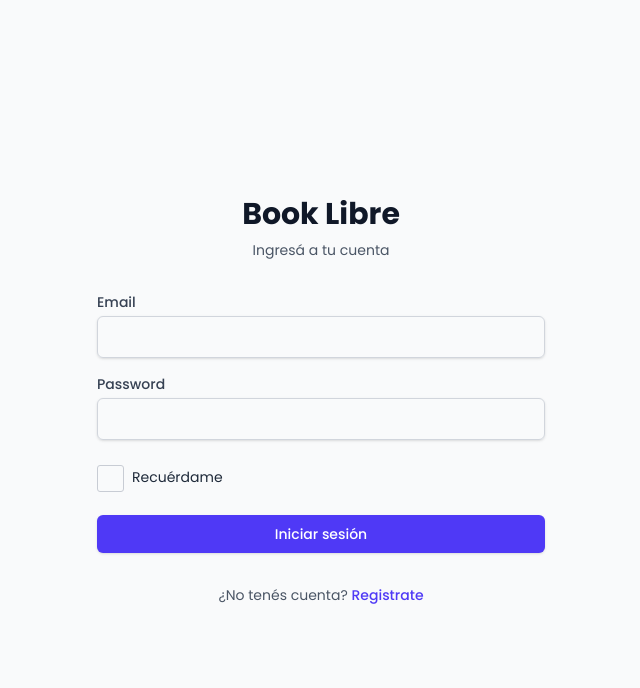
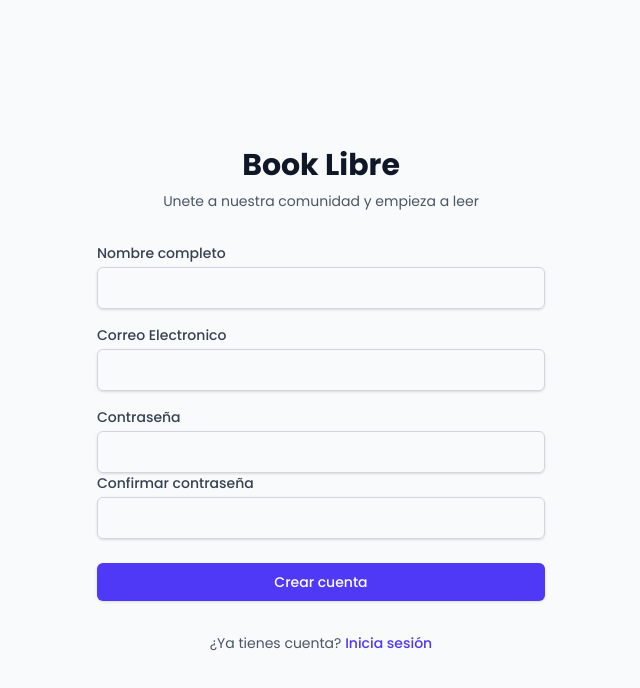
Before and after one commit to Maxi-Andres/booklibre-frontend, a React (Vite) app: page /registrarse in a window 1280 px wide. Before the commit this address led to /login. Shown: the top 688 px of the page, without its empty margins (319-959 px from the left). Built offline with nearby package versions, Linux system fonts and the light colour scheme.

Commit message:
routes names to spanish

```diff
--- a/src/App.tsx
+++ b/src/App.tsx
@@ -8,7 +8,7 @@ import LoanDetails from "@/pages/LoanDetails"
 import { useAuth } from "./context/AuthContext"
 import { ToastContainer } from "react-toastify"
 import "react-toastify/dist/ReactToastify.css"
-import { Login } from "@/pages/login"
+import { Login } from "@/pages/Login"
 import EditBook from "@/pages/EditBook"
 import { Register } from "./pages/Register"
 
@@ -23,14 +23,14 @@ function App() {
       <Routes>
         {/* Rutas públicas - siempre disponibles */}
         <Route path="/login" element={!user ? <Login /> : <Navigate to="/" replace />} />
-        <Route path="/register" element={!user ? <Register /> : <Navigate to="/" replace />} />
+        <Route path="/registrarse" element={!user ? <Register /> : <Navigate to="/" replace />} />
 
         {/* Rutas privadas */}
         <Route element={<PrivateLayer />}>
           <Route path="/" element={<Home />} />
-          <Route path="/book-detail/:id" element={<BookDetail />} />
+          <Route path="/detalle-de-libro/:id" element={<BookDetail />} />
           <Route path="/prestamos-de-libros" element={<LoanDetails />} />
-          <Route path="/profile" element={<Profile />} />
+          <Route path="/perfil" element={<Profile />} />
           <Route path="/editar-libro/:id" element={<EditBook />} />
           <Route path="/crear-libro" element={<EditBook />} />
         </Route>
--- a/src/components/NavBar.tsx
+++ b/src/components/NavBar.tsx
@@ -12,7 +12,7 @@ import { useUserProfile } from "@/context/UserProfileContext"
 const navigation = [
   { name: "Inicio", href: "/", current: true },
   { name: "Mis Préstamos", href: "/prestamos-de-libros", current: false },
-  { name: "Perfil", href: "/profile", current: false },
+  { name: "Perfil", href: "/perfil", current: false },
 ]
 
 export default function NavBar() {
@@ -69,7 +69,7 @@ export default function NavBar() {
               </span>
             </div>
 
-            <Link to={"/profile"}>
+            <Link to={"/perfil"}>
               <img
                 alt="User avatar"
                 src={userProfile.img ? `http://localhost:9000/${userProfile.img}` : '/assets/default-img.png'}
--- a/src/components/ProfileBook.tsx
+++ b/src/components/ProfileBook.tsx
@@ -64,7 +64,7 @@ export default function ProfileBook({
   return (
     <div className="flex h-25 items-center justify-center gap-4 pl-2 pr-2">
       <img src={bookImg} alt="" className="h-23 w-15 rounded-lg" />
-      <div className="min-w-0 flex-1">
+      <div className="min-w-0 flex-1 max-w-65">
         <p className="truncate">{bookName}</p>
         <p className="truncate">{bookAuthor}</p>
         <p className="truncate">{bookGender}</p>
--- a/src/pages/EditBook.tsx
+++ b/src/pages/EditBook.tsx
@@ -65,14 +65,14 @@ import { BookType, BookTypeLabels } from "@/types/bookType"
             await bookService.updateBook(Number(id), book)
             showToast.success('Libro actualizado con éxito, redirigiendote a tu perfil')
             setTimeout(() => {
-              navigate('/profile', { state: { refreshBooks: true } })
+              navigate('/perfil', { state: { refreshBooks: true } })
             }, 4000)
 
         } else {
             await bookService.createBook(book)
             showToast.success('Libro creado con éxito, redirigiendote a tu perfil')
             setTimeout(() => {
-              navigate('/profile', { state: { refreshBooks: true } })
+              navigate('/perfil', { state: { refreshBooks: true } })
             }, 4000)
         }
     } catch (error) {
--- a/src/pages/Login.tsx
+++ b/src/pages/Login.tsx
@@ -122,7 +122,7 @@ export const Login = () => {
         <p className="text-center text-sm text-gray-600">
           ¿No tenés cuenta?{" "}
           <Link
-            to="/register"
+            to="/registrarse"
             className="font-medium text-indigo-600 hover:text-indigo-500"
           >
             Registrate
--- a/src/router/index.tsx
+++ b/src/router/index.tsx
@@ -7,7 +7,8 @@ import Profile from "@/pages/Profile"
 import Home from "@/pages/Home"
 import App from "@/App"
 import AuthLayout from "@/layouts/AuthLayout"
-import EditBook from "@/pages/editBookpage"
+import EditBook from "@/pages/EditBook"
+
 
 export const router = createBrowserRouter([
   {
@@ -20,7 +21,7 @@ export const router = createBrowserRouter([
       { index: true, element: <App /> }, // index es la ruta por defecto
       { path: "home", element: <Home /> }, // luego será el index esta
       { path: "prestamos-de-libros", element: <LoanDetails /> },
-      { path: "book-detail/:id", element: <BookDetail /> },
+      { path: "detalle-de-libro/:id", element: <BookDetail /> },
       { path: "perfil", element: <Profile /> },
       { path: "edicion-de-libro", element: <EditBook /> },
     ],
```
